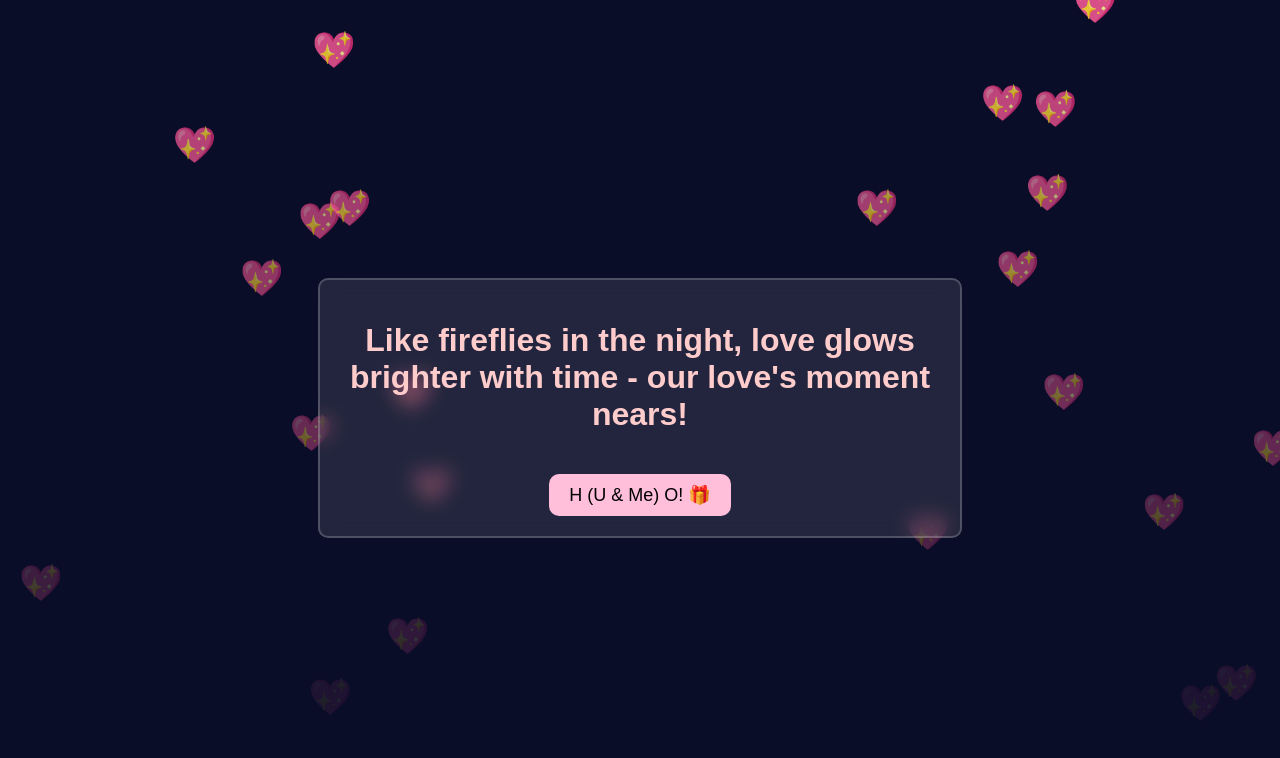
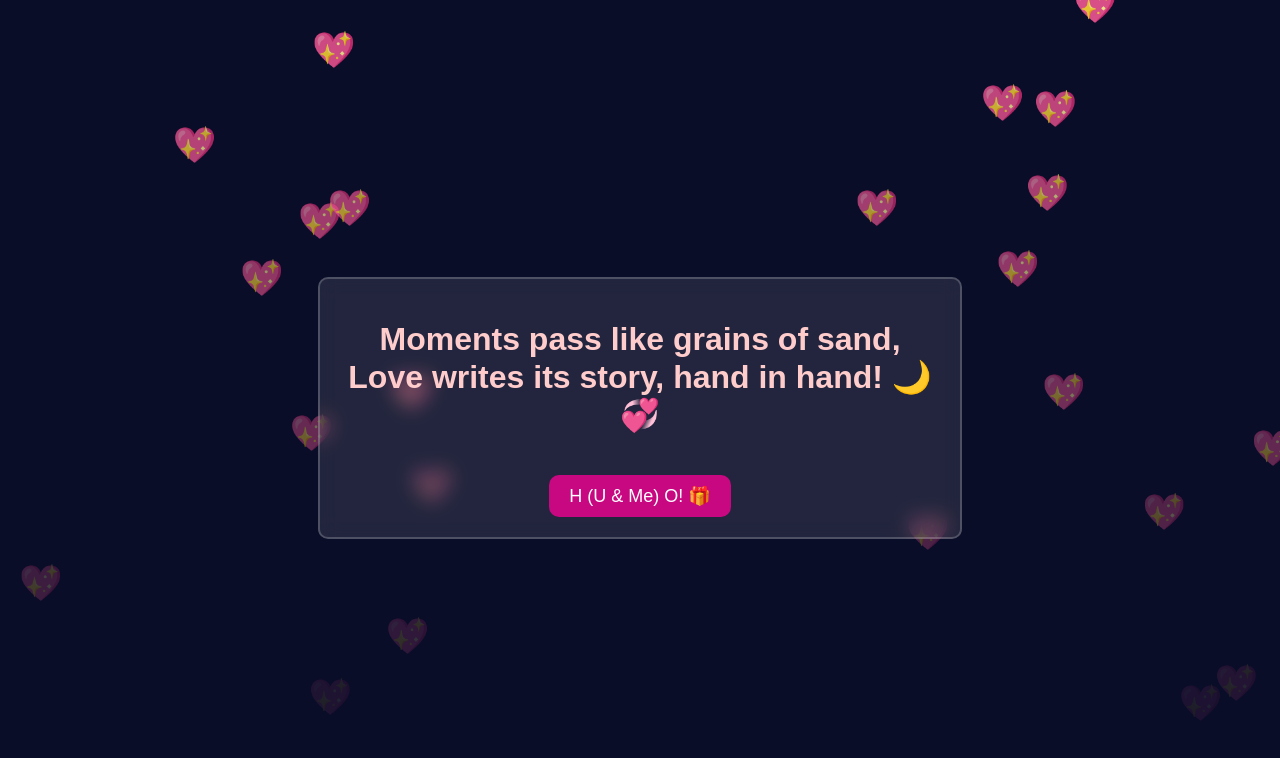
Before and after one commit to KT1409/2, a plain HTML site: page index.html in a window 1280 px wide. Drawn offline with Linux system fonts and the light colour scheme; a web font is replaced by a local one.

Commit message:
Update index.html

```diff
--- a/index.html
+++ b/index.html
@@ -55,22 +55,22 @@
             margin-top: 20px;
             padding: 10px 20px;
             font-size: 18px;
-            background-color: #ffbfdb;
-            color: black;
+            background-color: #c70881;
+            color: white;
             border: none;
             border-radius: 10px;
             cursor: pointer;
             font-family: 'Kite One', sans-serif;
         }
         .button:hover {
-            background-color: #c70881;
-            color:white;
+            background-color: #ffbfdb;
+            color:black;
         }
     </style>
 </head>
 <body>
     <div class="container" id="message-container">
-        <h1 id="message">Like fireflies in the night, love glows brighter with time - our love's moment nears!</h1>
+        <h1 id="message">Moments pass like grains of sand, Love writes its story, hand in hand! 🌙💞</h1>
         <div class="countdown" id="timer"></div>
         <button class="button" onclick="showAnniversaryMessage()">H (U & Me) O! 🎁</button>
     </div>
```
